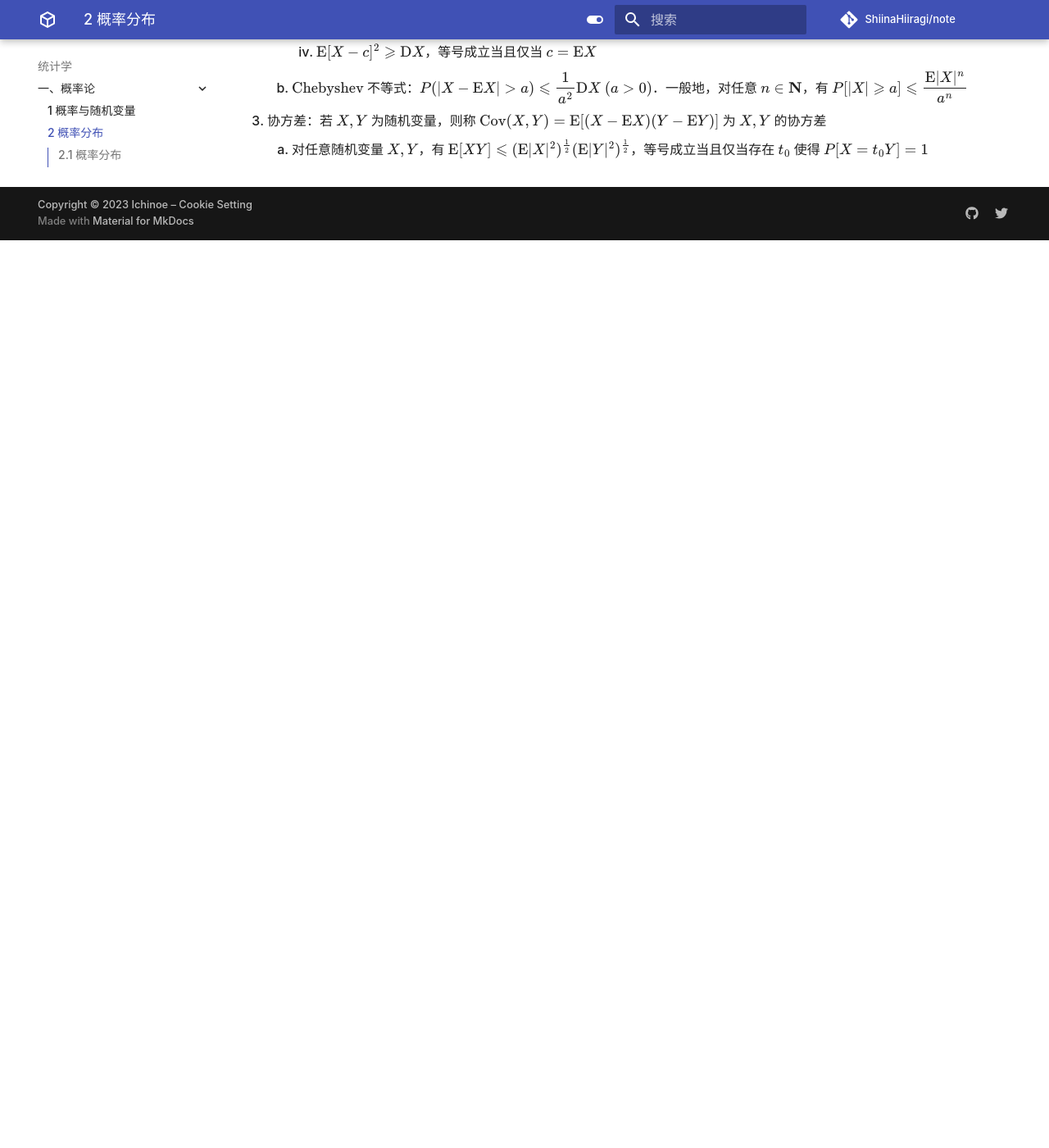
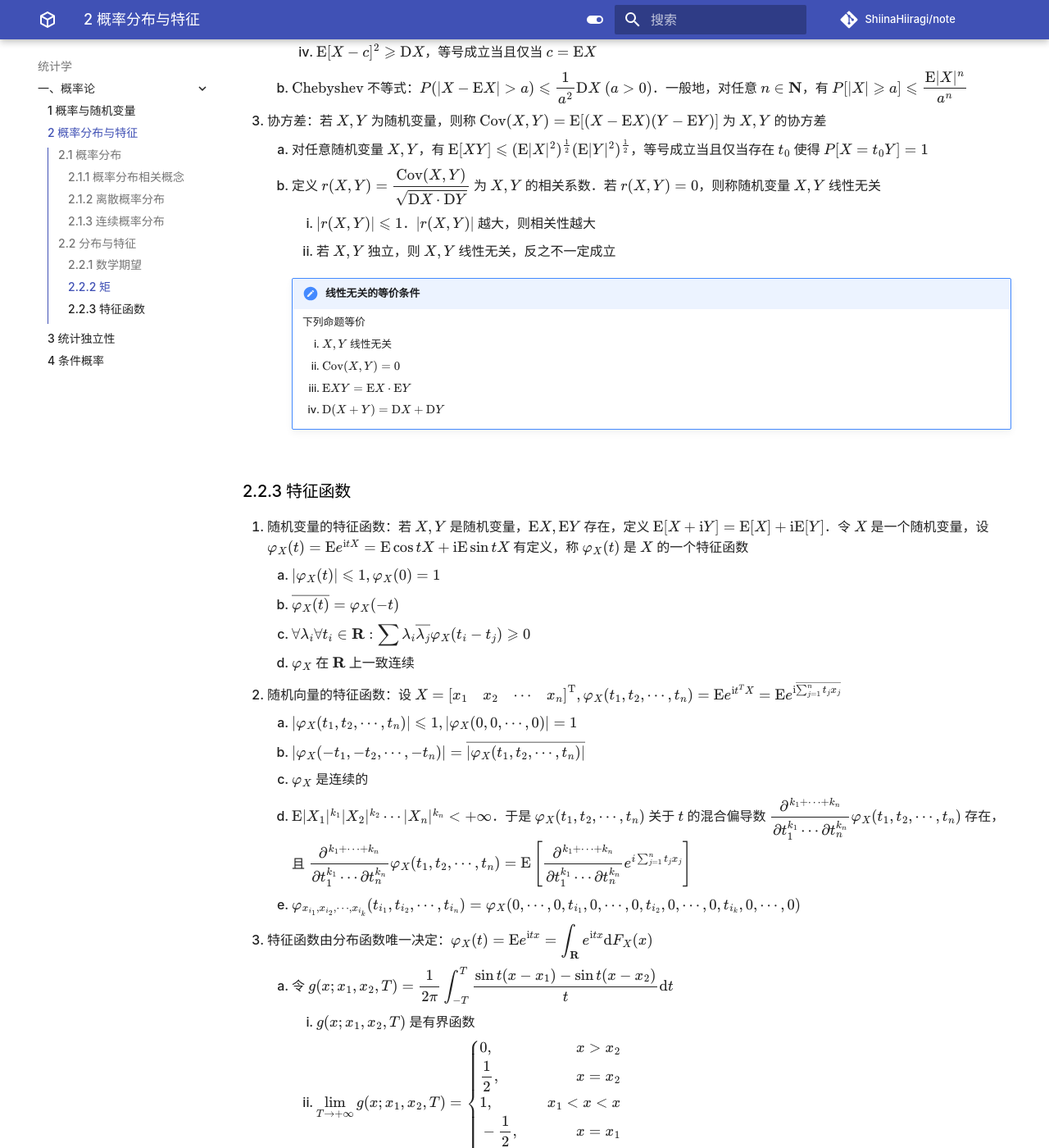
Before and after one commit to ShiinaHiiragi/note, an MkDocs documentation site: the page built from docs/stat/prob/dist.md, in a window 1280 px wide and 1400 px high, scrolled down 4286 px. Shown: the whole window at 82% size. Built offline with MkDocs 1.6.1 and Material for MkDocs 9.7.7, drawn with Linux system fonts in a browser that asks for light colours; comment, search, counter and statistics services are not loaded; before the commit the page ends 4579 px from its top, so only the background shows below that; some of the changed text lies outside the part shown.

Commit message:
add feature

```diff
--- a/docs/stat/prob/dist.md
+++ b/docs/stat/prob/dist.md
@@ -1,4 +1,4 @@
-# 2 概率分布
+# 2 概率分布与特征
 
 ## 2.1 概率分布
 ### 2.1.1 概率分布相关概念
@@ -38,7 +38,7 @@
 
 ### 2.1.3 连续概率分布
 
-## 2.2 期望与矩
+## 2.2 分布与特征
 ### 2.2.1 数学期望
 1. 离散随机变量的期望：若 ${\displaystyle X(\omega)=\sum_{i} x_{i} I_{A_{i}}(\omega)}$ 为离散随机变量，则称 ${\displaystyle \sum_{i} x_{i} P\left(A_{i}\right)}$ 为 $X$ 的期望或 $X$ 关于 $P$ 的积分，记为
 
@@ -110,3 +110,45 @@
     2. $\text{Chebyshev}$ 不等式：$P(|X-\mathrm{E} X|>a) \leqslant \dfrac{1}{a^{2}} \mathrm{D}X \ (a>0)$．一般地，对任意 $n \in \mathbf N$，有 $P[|X|\geqslant a]\leqslant \dfrac{\mathrm{E}|X|^n}{a^n}$
 3. 协方差：若 $X, Y$ 为随机变量，则称 $\operatorname{Cov}(X, Y) = \mathrm{E}[(X-\mathrm{E} X)(Y-\mathrm{E} Y)]$ 为 $X, Y$ 的协方差
     1. 对任意随机变量 $X, Y$，有 $\mathrm{E}[XY]\leqslant (\mathrm{E}|X|^2)^{\frac{1}{2}}(\mathrm{E}|Y|^2)^{\frac{1}{2}}$，等号成立当且仅当存在 $t_0$ 使得 $P[X=t_0Y]=1$
+    2. 定义 $r(X, Y)=\dfrac{\mathrm{Cov}(X, Y)}{\sqrt{\mathrm{D} X\cdot \mathrm{D} Y}}$ 为 $X, Y$ 的相关系数．若 $r(X, Y)=0$，则称随机变量 $X, Y$ 线性无关
+        1. $|r(X, Y)| \leqslant 1$．$|r(X, Y)|$ 越大，则相关性越大
+        2. 若 $X, Y$ 独立，则 $X, Y$ 线性无关，反之不一定成立
+
+        !!! note "线性无关的等价条件"
+            下列命题等价
+
+            1. $X, Y$ 线性无关
+            2. $\mathrm{Cov}(X, Y)=0$
+            3. $\mathrm{E}XY=\mathrm{E}X\cdot \mathrm{E}Y$
+            4. $\mathrm{D}(X+Y)=\mathrm{D}X+\mathrm{D}Y$
+
+### 2.2.3 特征函数
+1. 随机变量的特征函数：若 $X, Y$ 是随机变量，$\mathrm{E}X, \mathrm{E}Y$ 存在，定义 $\mathrm{E}[X+\mathrm{i}Y]=\mathrm{E}[X]+\mathrm{i}\mathrm{E}[Y]$．令 $X$ 是一个随机变量，设 $\varphi_X(t)=\mathrm{E}e^{\mathrm{i}tX}=\mathrm{E}\cos tX+\mathrm{i}\mathrm{E}\sin tX$ 有定义，称 $\varphi_X(t)$ 是 $X$ 的一个特征函数
+    1. $|\varphi_X(t)| \leqslant 1, \varphi_X(0)=1$
+    2. $\overline{\varphi_X(t)}=\varphi_X(-t)$
+    3. ${\displaystyle \forall \lambda_i \forall t_i\in \mathbf R: \sum\lambda_i \overline{\lambda_j} \varphi_X(t_i-t_j)\geqslant 0}$
+    4. $\varphi_X$ 在 $\mathbf R$ 上一致连续
+2. 随机向量的特征函数：设 $X = \begin{bmatrix} x_1 & x_2 & \cdots & x_n \\ \end{bmatrix}^{\mathrm T}, \varphi_X(t_1, t_2, \cdots, t_n)=\mathrm Ee^{\mathrm{i}t^TX}=\mathrm Ee^{\mathrm{i}\overline{\sum_{j=1}^n t_jx_j}}$
+    1. $|\varphi_X(t_1, t_2, \cdots, t_n)|\leqslant 1, |\varphi_X(0, 0, \cdots, 0)|=1$
+    2. $|\varphi_X(-t_1, -t_2, \cdots, -t_n)|=\overline{|\varphi_X(t_1, t_2, \cdots, t_n)|}$
+    3. $\varphi_X$ 是连续的
+    4. $\mathrm E|X_1|^{k_1}|X_2|^{k_2}\cdots |X_n|^{k_n}<+\infty$．于是 $\varphi_X(t_1, t_2, \cdots, t_n)$ 关于 $t$ 的混合偏导数 $\dfrac{\partial^{k_1+\cdots+k_n}}{\partial t_1^{k_1}\cdots \partial t_n^{k_n}}\varphi_X(t_1, t_2, \cdots, t_n)$ 存在，且 $\dfrac{\partial^{k_1+\cdots+k_n}}{\partial t_1^{k_1}\cdots \partial t_n^{k_n}}\varphi_X(t_1, t_2, \cdots, t_n)=\mathrm{E}\left[\dfrac{\partial^{k_1+\cdots+k_n}}{\partial t_1^{k_1}\cdots \partial t_n^{k_n}} e^{i\sum_{j=1}^n t_jx_j}\right]$
+    5. $\varphi_{x_{i_1},x_{i_2},\cdots,x_{i_k}}(t_{i_1},t_{i_2},\cdots,t_{i_n})=\varphi_X(0, \cdots, 0, t_{i_1}, 0, \cdots, 0, t_{i_2},0,\cdots, 0, t_{i_k}, 0, \cdots, 0)$
+3. 特征函数由分布函数唯一决定：${\displaystyle \varphi_X(t)=\mathrm Ee^{\mathrm{i}tx}=\int_{\mathbf R}e^{\mathrm{i}tx}\mathrm dF_X(x)}$
+    1. 令 ${\displaystyle g(x; x_1, x_2, T)=\dfrac{1}{2\pi}\int_{-T}^T \dfrac{\sin t(x-x_1)-\sin t(x-x_2)}{t}\mathrm dt}$
+        1. $g(x; x_1, x_2, T)$ 是有界函数
+        2. ${\displaystyle \lim_{T\to +\infty} g(x; x_1, x_2, T)}=\left\{\begin{aligned}&0, & x>x_2\\ &\dfrac{1}{2}, & x=x_2\\ &1, & x_1<x<x \\&-\dfrac{1}{2}, & x=x_1\\ &0, & x<x_1\end{aligned}\right.$
+    2. 随机变量的逆转公式：$x_1, x_2\in C(F_X)$（$F_X$ 的连续点全集），则
+
+        $$
+        F(x_2)-F(x_1)=\lim_{T\to +\infty} \dfrac{1}{2\pi} \int_{-T}^T \dfrac{e^{-\mathrm{i}tx_1}-e^{-\mathrm{i}tx_2}}{\mathrm{i}t}\varphi_X(t)\mathrm dt
+        $$
+
+        1. ${\displaystyle \forall x\in C(F_X), F(x)=\lim_{x_1\in C(F), x_1\to -\infty} \lim_{T\to +\infty}\dfrac{1}{2\pi} \int_{-T}^T\dfrac{e^{-\mathrm{i}tx_1}-e^{-\mathrm{i}tx_2}}{\mathrm{i}t}\varphi_X(t)\mathrm dt, F(x)=\lim_{x'\in C(F), x'\to x^-}F(x')}$
+        2. 若 $X$ 的特征函数 $\varphi_X(t)$ 绝对可积，则 $F_X(x)$ 一定存在密度函数 ${\displaystyle P_X(t)=\dfrac{1}{2\pi} \int_{-\infty}^{+\infty} e^{-\mathrm{i}tx}\varphi_X(t)\mathrm dt}$
+
+    3. 随机向量的逆转公式
+
+        $$
+        P[a_1<X_1<b_1, \cdots, a_n<X_n<b_n]=\lim_{T_j \to \infty} \dfrac{1}{(2\pi)^n}\int_{-T_1}^{T_1}\cdots\int_{-T_n}^{T_n}\prod_{j=1}^n \dfrac{e^{-\mathrm{i}t_ja_j}-e^{-\mathrm{i}t_jb_j}}{\mathrm{i}t_j}\varphi_X(t_1, t_2, \cdots, t_n)\mathrm dt_1 \cdots \mathrm dt_1
+        $$
--- a/mkdocs.yml
+++ b/mkdocs.yml
@@ -184,7 +184,7 @@ nav:
   - 统计学:
     - 一、概率论:
       - 1 概率与随机变量: stat/prob/prob.md
-      - 2 概率分布: stat/prob/dist.md
+      - 2 概率分布与特征: stat/prob/dist.md
       - 3 统计独立性: stat/prob/ind.md
       - 4 条件概率: stat/prob/cond.md
   - 语言学:
```
Also changed, not shown: docs/stat/prob/ind.md (+7 -0 lines).
